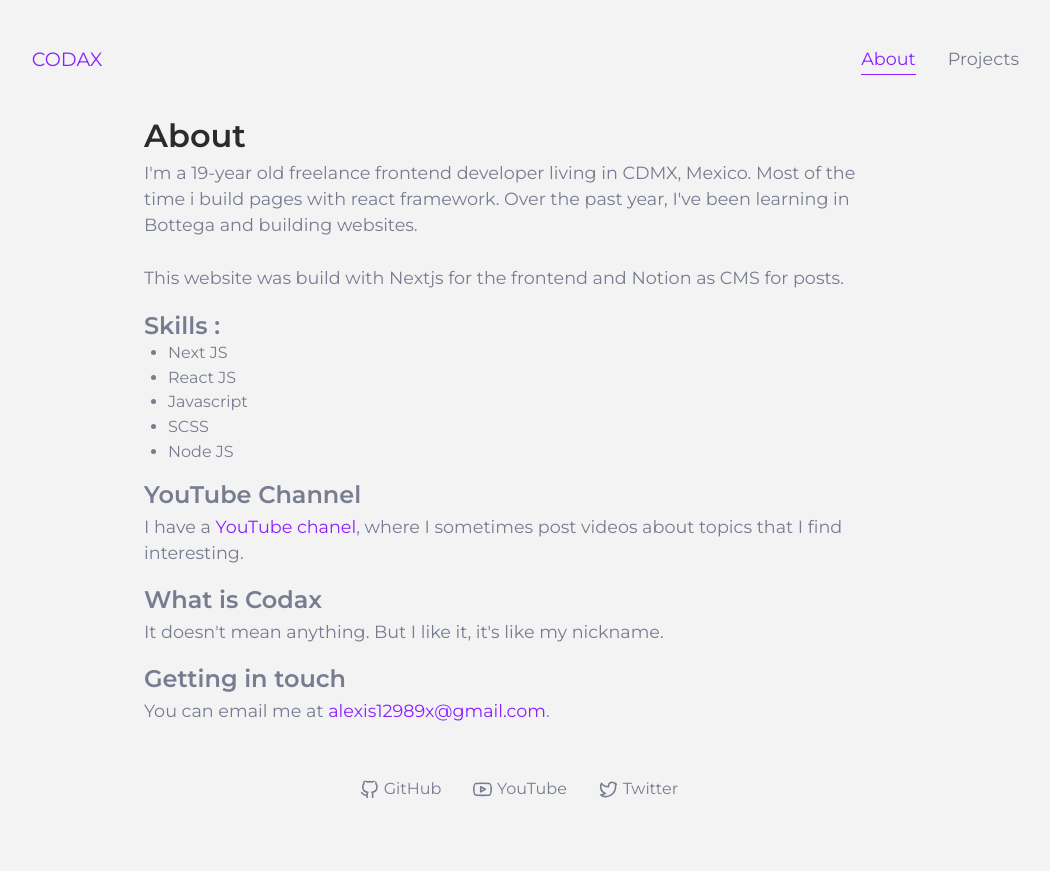
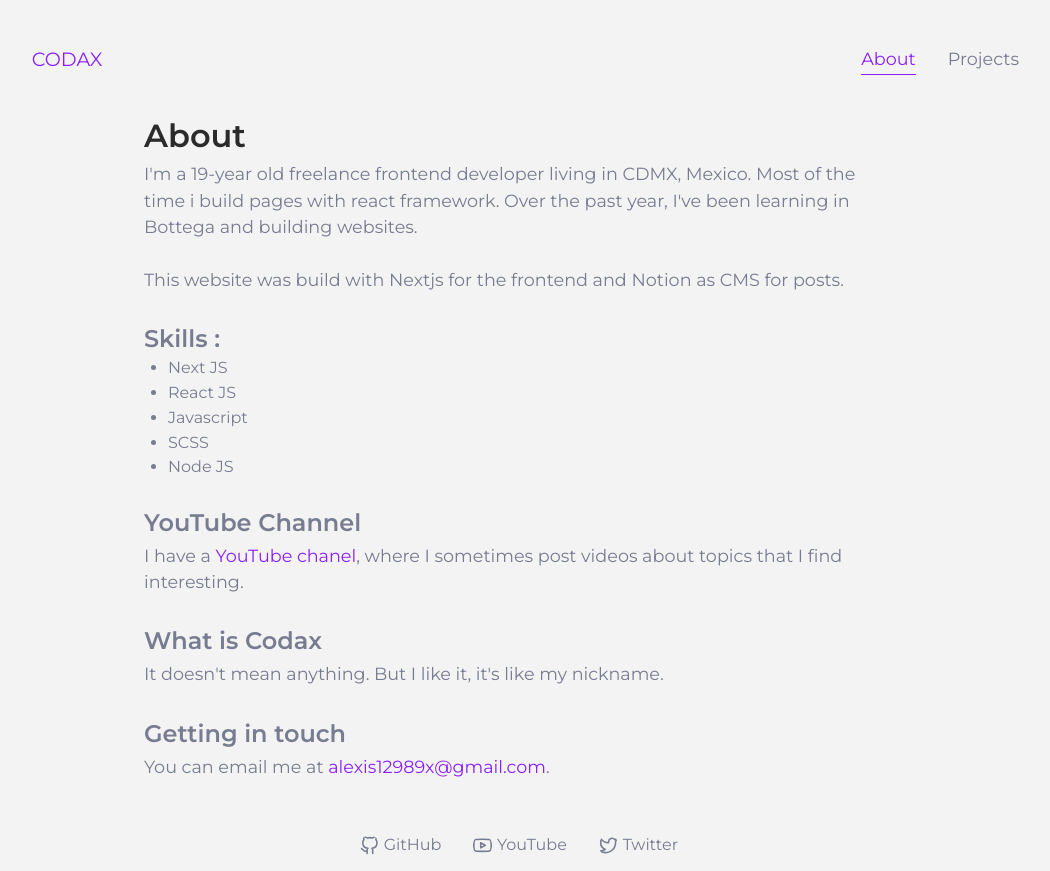
Before and after one commit to a12989x/notion-blog, a Next.js app: page /about in a window 1280 px wide. Shown: the whole page, without its empty margins (121-1171 px from the left). Before the commit the page ends 815 px from the top, so only its background shows below. Built offline with nearby package versions, Linux system fonts and the light colour scheme.

Commit message:
Add marin top

```diff
--- a/styles/pages/_about.scss
+++ b/styles/pages/_about.scss
@@ -5,7 +5,7 @@
     min-height: 80vh;
 
     &__header {
-        margin-bottom: 0.3rem;
+        margin: 2rem 0 0.4rem;
 
         &:first-child {
             margin-top: 0;
```
